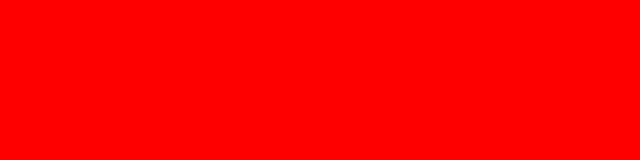
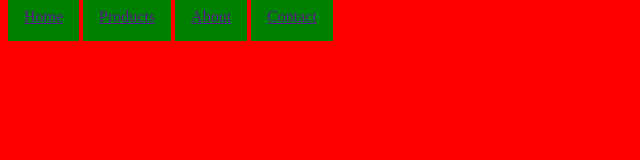
Before and after one commit to jofhatkea/webapp, a plain HTML site: page index.html in a window 1280 px wide. Shown: the whole page, without its empty margins (0-640 px from the left). Drawn offline with Linux system fonts and the light colour scheme.

Commit message:
add link names and css

```diff
--- a/index.html
+++ b/index.html
@@ -7,9 +7,10 @@
 </head>
 <body>
   <nav>
-    <a href=""></a>
-    <a href=""></a>
-    <a href=""></a>
+    <a href="">Home</a>
+    <a href="">Products</a>
+    <a href="">About</a>
+    <a href="">Contact</a>
   </nav>
 </body>
 </html>
--- a/style.css
+++ b/style.css
@@ -1,3 +1,7 @@
 body {
   background: red;
 }
+nav a{
+	padding: 1em;
+	background: green;
+}
```
